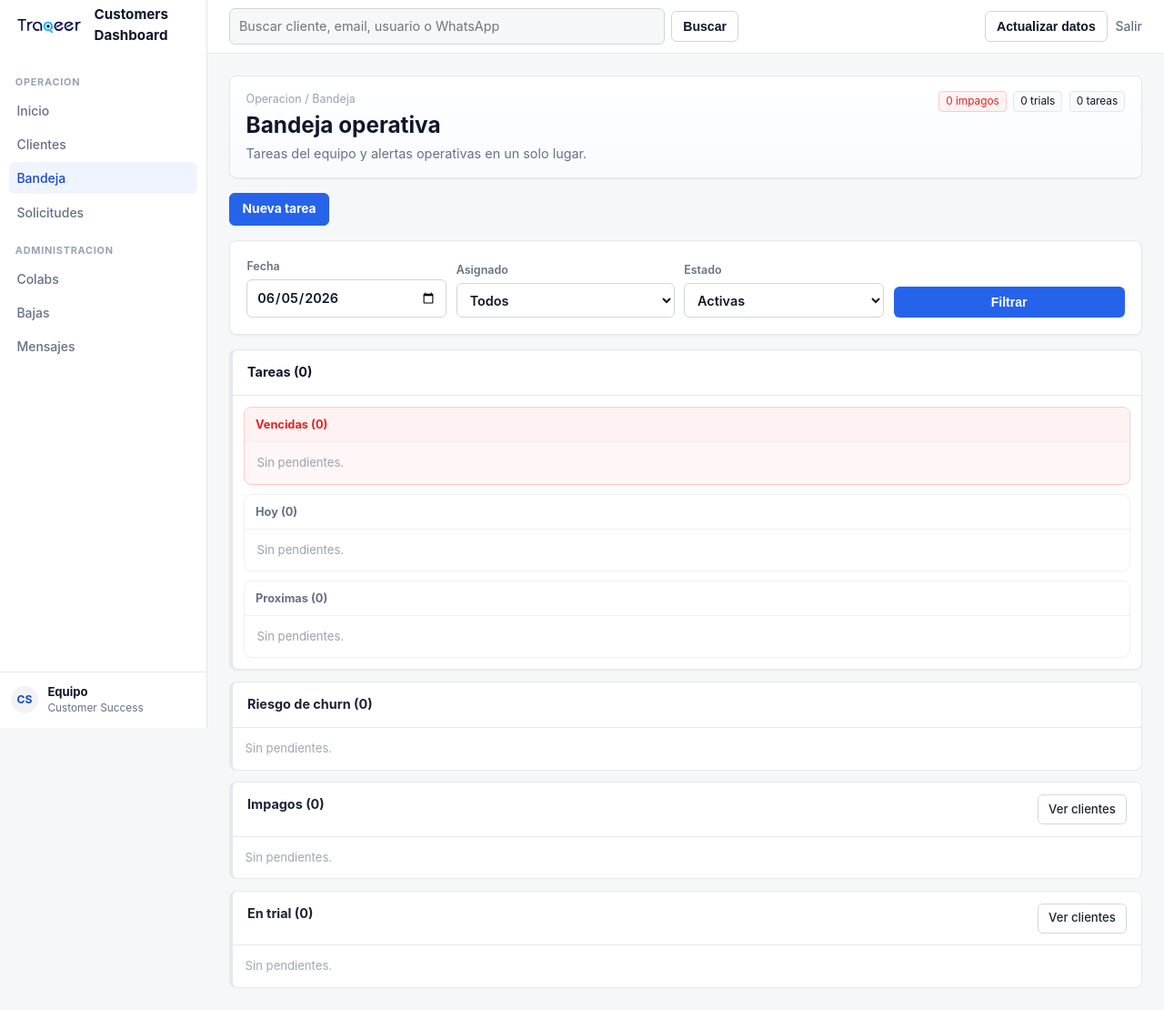
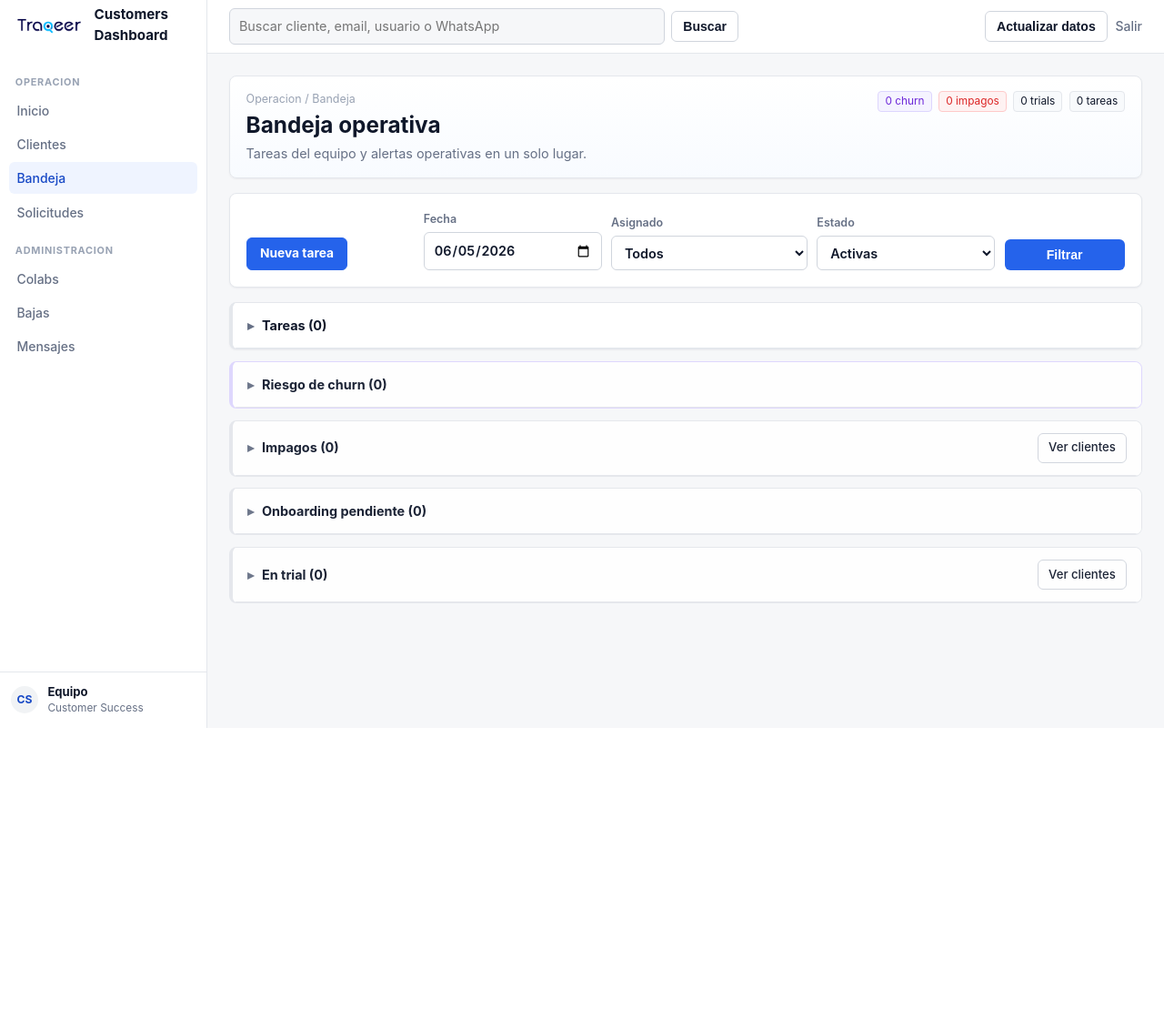
Before and after one commit to francods9-tech/customers, a Flask app: page /bandeja in a window 1280 px wide. Shown: the whole page at 91% size. After the commit the page ends 800 px from the top, so only its background shows below. Run offline with Flask 3, Linux system fonts and the light colour scheme; the visitor is signed in with stand-in values (Sample User, id 1).

Commit message:
Polish bandeja collapsible buckets

```diff
--- a/static/style.css
+++ b/static/style.css
@@ -1044,9 +1044,21 @@ table.grid.clientes-grid {
   justify-content: flex-end;
   gap: .45rem;
 }
+.tag-churn {
+  border-color: #ddd6fe;
+  background: #f5f3ff;
+  color: #6d28d9;
+}
 .tasks-page {
   display: grid;
   gap: 1rem;
+}
+.inbox-ops-panel {
+  display: grid;
+  grid-template-columns: minmax(180px, auto) minmax(0, 1fr);
+  gap: .9rem;
+  align-items: end;
+  margin-bottom: 0;
 }
 .task-command-panel {
   display: block;
@@ -1128,9 +1140,14 @@ table.grid.clientes-grid {
   font-weight: 600;
 }
 .task-filters input,
-.task-filters select,
+.task-filters select {
+  width: 100%;
+  margin: 0;
+}
 .task-filters button {
-  width: 100%;
+  width: auto;
+  min-width: 132px;
+  justify-self: end;
   margin: 0;
 }
 .task-group-stack {
@@ -1169,17 +1186,41 @@ table.grid.clientes-grid {
   overflow: hidden;
 }
 .inbox-panel .panel-head {
+  display: flex;
+  align-items: center;
+  justify-content: space-between;
+  gap: .75rem;
   min-height: 50px;
   margin: 0;
   padding: .8rem 1rem;
   border-bottom: 1px solid var(--border);
   background: var(--panel);
+  cursor: pointer;
+  list-style: none;
+}
+.inbox-panel .panel-head::-webkit-details-marker {
+  display: none;
+}
+.inbox-panel .panel-head h2::before {
+  content: "▸";
+  display: inline-block;
+  width: 1rem;
+  color: var(--muted);
+}
+.inbox-panel[open] .panel-head h2::before {
+  content: "▾";
 }
 .inbox-panel.tone-danger .panel-head {
   background: #fff7f7;
 }
 .inbox-panel.tone-warning .panel-head {
   background: #fffbeb;
+}
+.inbox-panel.tone-churn .panel-head {
+  background: #f5f3ff;
+}
+.inbox-panel.tone-churn {
+  border-color: #ddd6fe;
 }
 .inbox-list {
   display: grid;
@@ -2221,6 +2262,9 @@ table.grid.clientes-grid {
   .inbox-page {
     min-width: 0;
   }
+  .inbox-ops-panel {
+    grid-template-columns: 1fr;
+  }
   .inbox-page .panel-head {
     flex-wrap: wrap;
   }
--- a/templates/bandeja.html
+++ b/templates/bandeja.html
@@ -10,6 +10,7 @@
       <p class="muted">Tareas del equipo y alertas operativas en un solo lugar.</p>
     </div>
     <div class="inbox-summary">
+      <span class="tag tag-churn">{{ pendientes.churn|length }} churn</span>
       <span class="tag tag-warn">{{ pendientes.impago|length }} impagos</span>
       <span class="tag">{{ pendientes.trial|length }} trials</span>
       <span class="tag">{{ task_total }} tareas</span>
@@ -104,7 +105,8 @@
     {% endif %}
   {% endmacro %}
 
-  <details class="task-command-panel compact-task-command">
+  <section class="inbox-ops-panel panel">
+  <details class="task-command-panel compact-task-command" {{ "open" if selected_customer else "" }}>
     <summary>
       <span class="btn-primary">Nueva tarea</span>
     </summary>
@@ -139,7 +141,6 @@
     </form>
   </details>
 
-  <section class="panel task-filter-panel">
     <form method="get" action="{{ url_for('bandeja') }}" class="filters-form task-filters">
       <label>
         Fecha
@@ -168,10 +169,10 @@
   </section>
 
   <div class="inbox-buckets v5-panel-stack">
-    <section class="inbox-panel panel tone-neutral">
-      <div class="panel-head">
+    <details class="inbox-panel panel tone-neutral">
+      <summary class="panel-head">
         <h2>Tareas ({{ task_total }})</h2>
-      </div>
+      </summary>
       <div class="task-group-stack">
         <div class="task-group task-group-overdue">
           <h3>Vencidas ({{ task_groups.overdue|length }})</h3>
@@ -192,19 +193,19 @@
           </div>
         {% endif %}
       </div>
-    </section>
+    </details>
 
-    <section class="inbox-panel panel secondary-panel tone-warning">
-      <div class="panel-head">
+    <details class="inbox-panel panel secondary-panel tone-churn">
+      <summary class="panel-head">
         <h2>Riesgo de churn ({{ pendientes.churn|length }})</h2>
-      </div>
+      </summary>
       {% if pendientes.churn %}
         <div class="inbox-list">
           {% for c in pendientes.churn %}
             <div class="inbox-row">
               {{ customer_identity(c) }}
               <div class="inbox-meta">
-                <span class="tag tag-warn">{{ c.churn_risk.label }}</span>
+                <span class="tag tag-churn">{{ c.churn_risk.label }}</span>
                 {% if c.churn_risk.dias is not none %}
                   <span class="sub">{% if c.churn_risk.dias < 0 %}vencio hace {{ -c.churn_risk.dias }} dias{% else %}faltan {{ c.churn_risk.dias }} dias{% endif %}</span>
                 {% endif %}
@@ -218,13 +219,13 @@
       {% else %}
         {{ empty_state() }}
       {% endif %}
-    </section>
+    </details>
 
-    <section class="inbox-panel panel secondary-panel tone-danger">
-      <div class="panel-head">
+    <details class="inbox-panel panel secondary-panel tone-danger">
+      <summary class="panel-head">
         <h2>Impagos ({{ pendientes.impago|length }})</h2>
         <a class="chip" href="{{ url_for('clientes_list', estado='impago') }}">Ver clientes</a>
-      </div>
+      </summary>
       {% if pendientes.impago %}
         <div class="inbox-list">
           {% for c in pendientes.impago %}
@@ -251,18 +252,17 @@
       {% else %}
         {{ empty_state() }}
       {% endif %}
-    </section>
+    </details>
 
-    {#
-    <section class="inbox-panel panel tone-neutral">
-      <div class="panel-head">
+    <details class="inbox-panel panel secondary-panel tone-warning">
+      <summary class="panel-head">
         <h2>Onboarding pendiente ({{ pendientes.onboarding|length }})</h2>
         {% if pendientes.onboarding %}
           <form method="post" action="{{ url_for('marcar_bienvenidos') }}" class="inline">
             <button class="btn-sync" type="submit">Marcar a todos como bienvenidos</button>
           </form>
         {% endif %}
-      </div>
+      </summary>
       {% if pendientes.onboarding %}
         <div class="inbox-list">
           {% for c in pendientes.onboarding %}
@@ -278,14 +278,13 @@
       {% else %}
         {{ empty_state() }}
       {% endif %}
-    </section>
+    </details>
 
-    #}
-    <section class="inbox-panel panel secondary-panel tone-warning">
-      <div class="panel-head">
+    <details class="inbox-panel panel secondary-panel tone-warning">
+      <summary class="panel-head">
         <h2>En trial ({{ pendientes.trial|length }})</h2>
         <a class="chip" href="{{ url_for('clientes_list', estado='trial') }}">Ver clientes</a>
-      </div>
+      </summary>
       {% if pendientes.trial %}
         <div class="inbox-list">
           {% for c in pendientes.trial %}
@@ -305,7 +304,7 @@
       {% else %}
         {{ empty_state() }}
       {% endif %}
-    </section>
+    </details>
 
   </div>
 </div>
```
Also changed, not shown: status.md (+44 -0 lines), tests/test_app_routes.py (+36 -3 lines).
